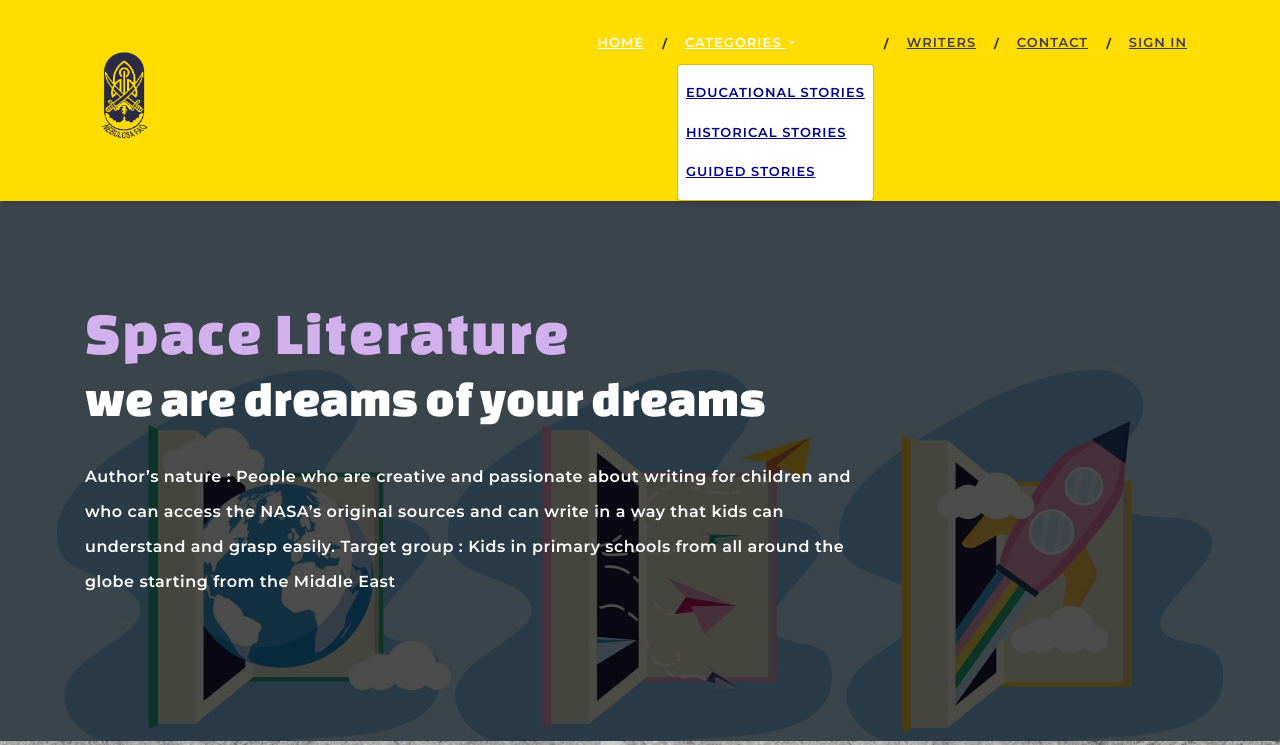
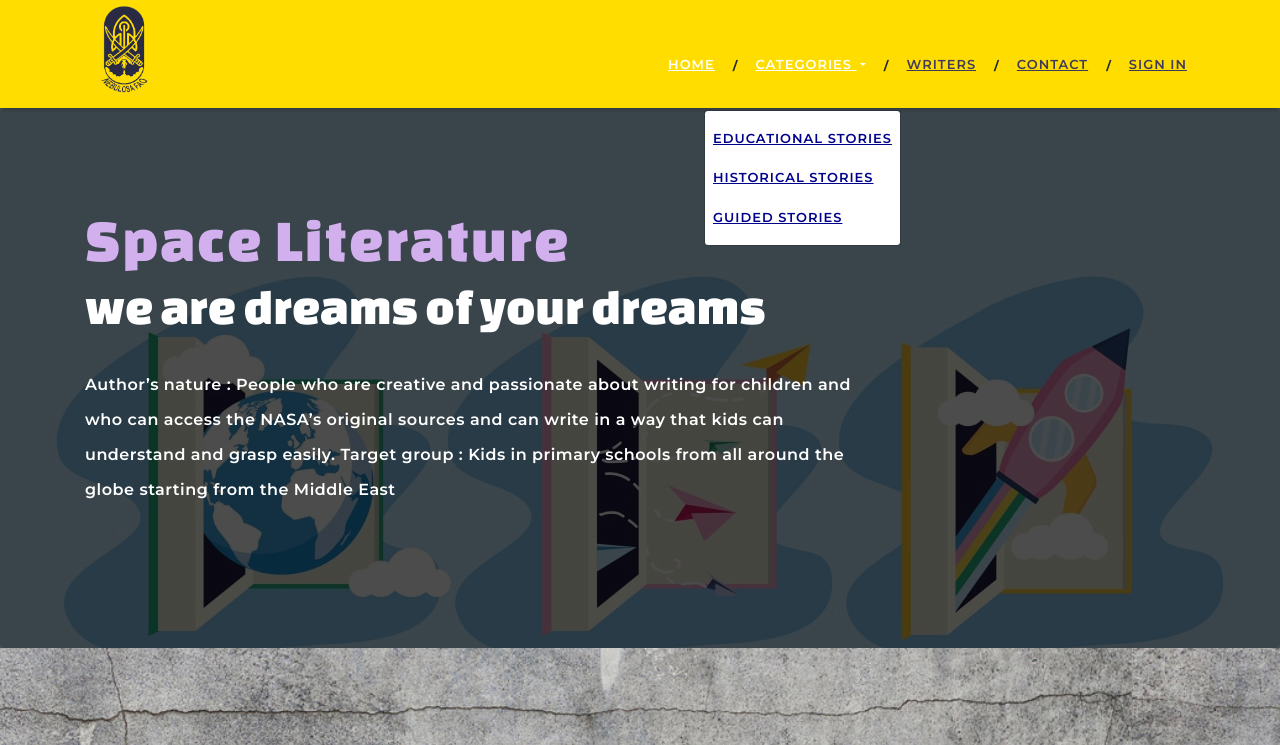
Before and after one commit to hind47/Space-App, a plain HTML site: page index.html in a window 1280 px wide. Both pictures are taken after a click on the link "CATEGORIES". Shown: the top 745 px of the page. Drawn offline with nearby package versions, Linux system fonts and the light colour scheme.

Commit message:
Fix nav bar

```diff
--- a/index.html
+++ b/index.html
@@ -64,7 +64,7 @@
                         <a class="nav-link dropdown-toggle" href="#" id="navbardrop" data-toggle="dropdown">
                             Categories
                         </a>
-                        <div class="dropdown-menu" style=" position: initial;">
+                        <div class="dropdown-menu" style=" position: absolute; left: 55%;">
                             <a class="nav-link" style="color: darkblue;" href="Stories.html">Educational stories</a>
                             <a class="nav-link" style="color: darkblue;" href="Stories.html">Historical stories</a>
                             <a class="nav-link" style="color: darkblue;" href="Stories.html">Guided stories</a>
```
